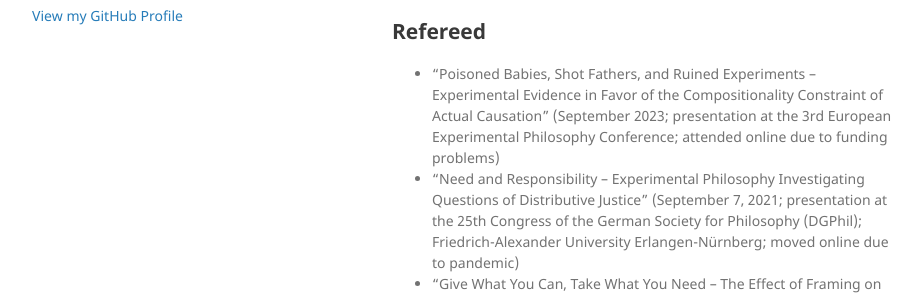
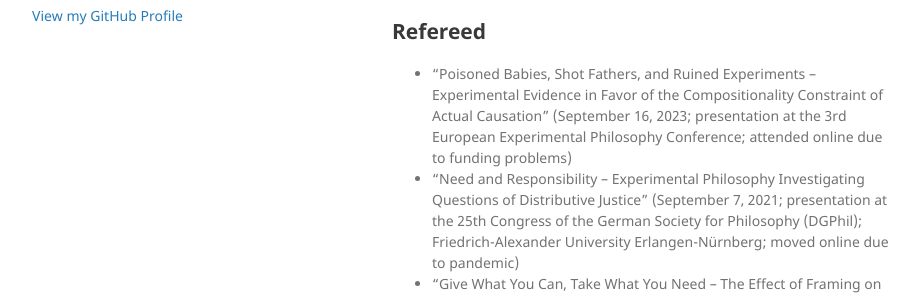
Before and after one commit to alephmembeth/alephmembeth.github.io, a Jekyll site: the page built from presentations.md, in a window 1280 px wide and 900 px high. Shown: the part 362-658 px from the top of the window, without its empty margins (178-1099 px from the left). Built offline with Jekyll 4.4.1, drawn with Linux system fonts in a browser that asks for light colours; the repository's description, which GitHub fills in, is left out; our own code applies the rules of GitHub Pages for plain Markdown files.

Commit message:
Update presentations.md

```diff
--- a/presentations.md
+++ b/presentations.md
@@ -11,7 +11,7 @@
 
 ## Refereed
 
-+ “Poisoned Babies, Shot Fathers, and Ruined Experiments – Experimental Evidence in Favor of the Compositionality Constraint of Actual Causation” (September 2023; presentation at the 3rd European Experimental Philosophy Conference; attended online due to funding problems)
++ “Poisoned Babies, Shot Fathers, and Ruined Experiments – Experimental Evidence in Favor of the Compositionality Constraint of Actual Causation” (September 16, 2023; presentation at the 3rd European Experimental Philosophy Conference; attended online due to funding problems)
 + “Need and Responsibility – Experimental Philosophy Investigating Questions of Distributive Justice” (September 7, 2021; presentation at the 25th Congress of the German Society for Philosophy (DGPhil); Friedrich-Alexander University Erlangen-Nürnberg; moved online due to pandemic)
 + “Give What You Can, Take What You Need – The Effect of Framing on Fraudulent Behavior in Social Dilemmas” (August 23, 2021; poster presentation at the Subjective Probability, Utility, and Decision Making Conference; University of Warwick; jointly with Marc Wyszynski; moved online due to pandemic)
 + “Need and Responsibility – Experimental Philosophy on Questions of Distributive Justice” (July 2021; presentation accepted for the 18th Biennial Conference of the International Society for Justice Research; Católica Lisbon School of Business & Economics; not attended due to unforeseen circumstances)
```
